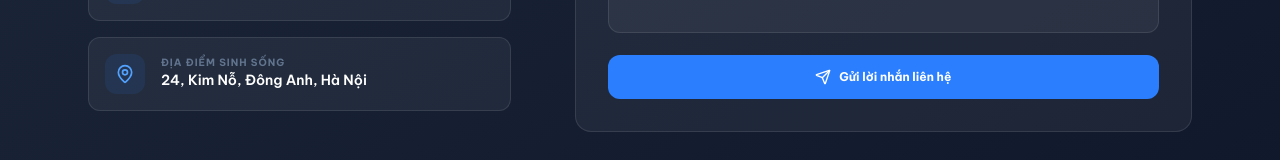
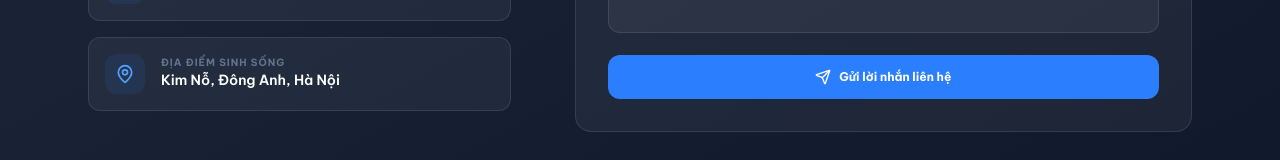
Before and after one commit to btdung375-design/portfolio, a React (Vite) app: page / in a window 1280 px wide. Shown: the part 5607-5767 px from the top of the page. Built offline with nearby package versions, Linux system fonts and the light colour scheme.

Commit message:
fix: remove house number from contact info

```diff
--- a/src/components/Contact.tsx
+++ b/src/components/Contact.tsx
@@ -50,7 +50,7 @@ export default function Contact() {
               {[
                 { icon: Phone, text: "0869825383", label: "Điện thoại", href: "tel:0869825383" },
                 { icon: Mail, text: "btdung375@gmail.com", label: "Địa chỉ Email", href: "mailto:btdung375@gmail.com" },
-                { icon: MapPin, text: "24, Kim Nỗ, Đông Anh, Hà Nội", label: "Địa điểm sinh sống", href: "https://maps.google.com/?q=24,+Kim+Nỗ,+Đông+Anh,+Hà+Nội" },
+                { icon: MapPin, text: "Kim Nỗ, Đông Anh, Hà Nội", label: "Địa điểm sinh sống", href: "https://maps.google.com/?q=Kim+Nỗ,+Đông+Anh,+Hà+Nội" },
               ].map((info, idx) => {
                 const Icon = info.icon;
                 return (
```
